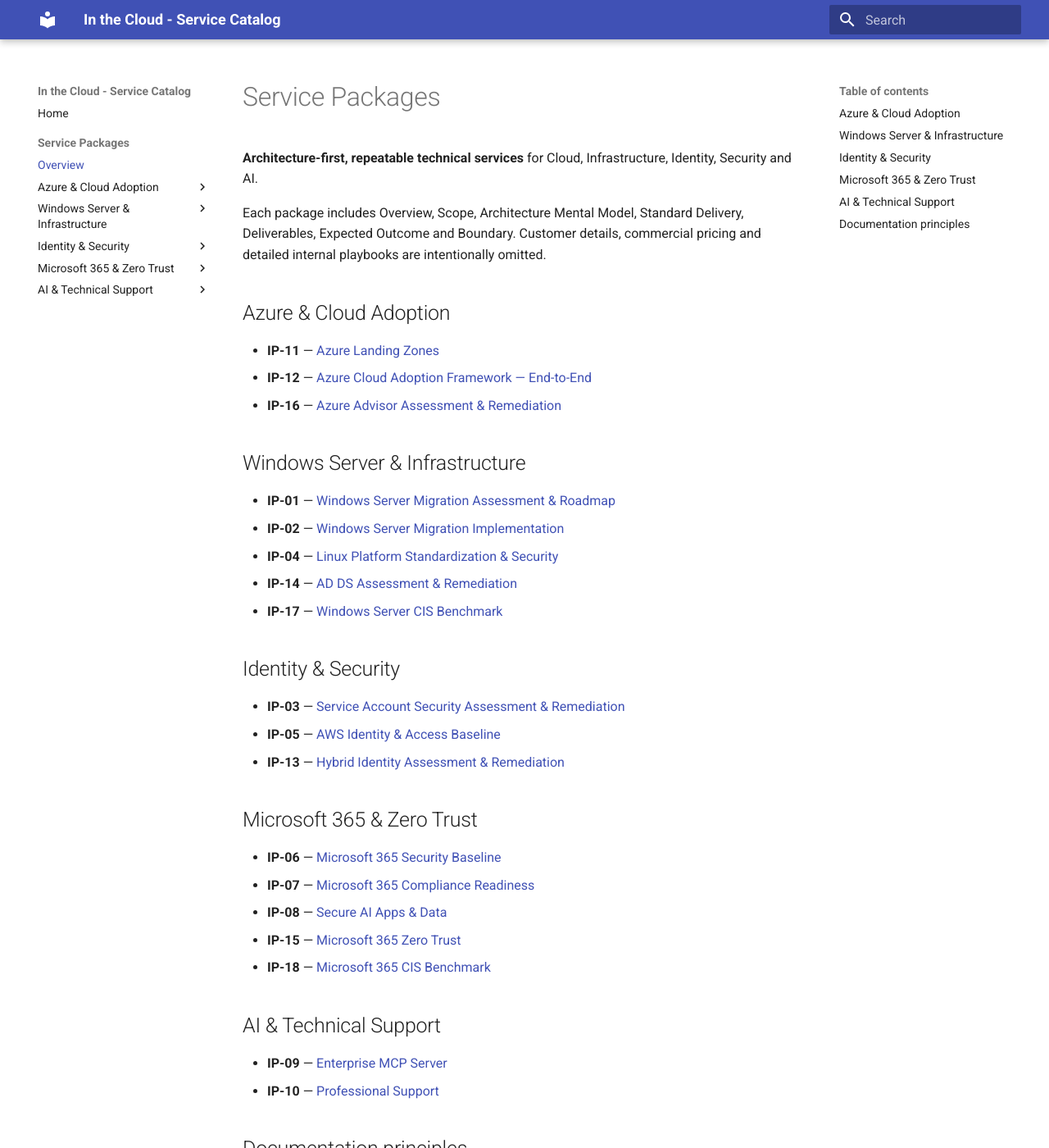
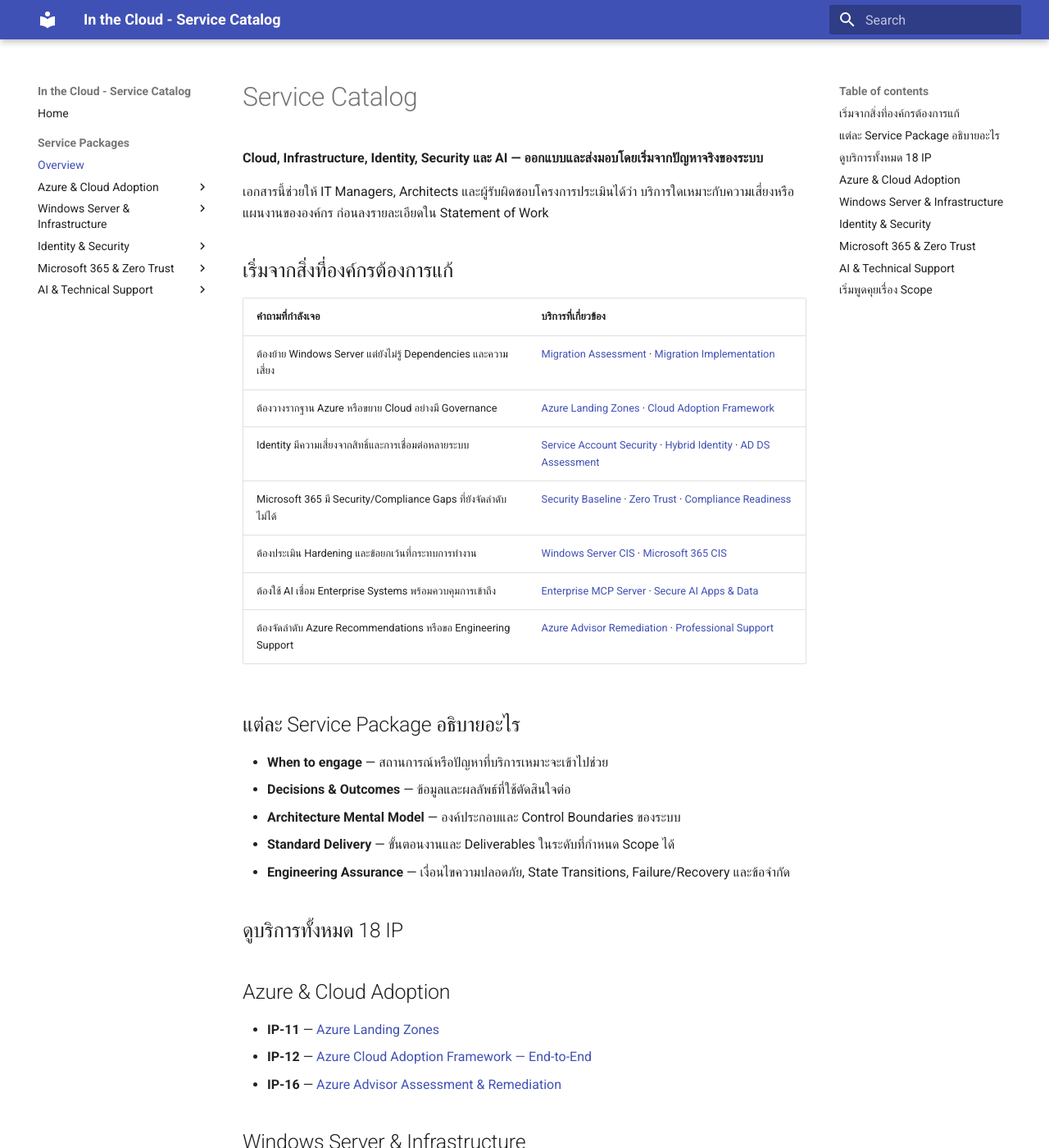
Before and after one commit to inthecloudth/service-catalog, an MkDocs documentation site: the page built from docs/services/index.md, in a window 1280 px wide and 1400 px high. Shown: the whole window at 82% size. Built offline with MkDocs 1.6.1 and Material for MkDocs 9.7.7, drawn with Linux system fonts in a browser that asks for light colours; some of the changed text lies outside the part shown.

Commit message:
docs(catalog): turn service index into a decision-maker guide

```diff
--- a/docs/services/index.md
+++ b/docs/services/index.md
@@ -1,8 +1,30 @@
-# Service Packages
+# Service Catalog
 
-**Architecture-first, repeatable technical services** for Cloud, Infrastructure, Identity, Security and AI.
+**Cloud, Infrastructure, Identity, Security และ AI — ออกแบบและส่งมอบโดยเริ่มจากปัญหาจริงของระบบ**
 
-Each package includes Overview, Scope, Architecture Mental Model, Standard Delivery, Deliverables, Expected Outcome and Boundary. Customer details, commercial pricing and detailed internal playbooks are intentionally omitted.
+เอกสารนี้ช่วยให้ IT Managers, Architects และผู้รับผิดชอบโครงการประเมินได้ว่า บริการใดเหมาะกับความเสี่ยงหรือแผนงานขององค์กร ก่อนลงรายละเอียดใน Statement of Work
+
+## เริ่มจากสิ่งที่องค์กรต้องการแก้
+
+| คำถามที่กำลังเจอ | บริการที่เกี่ยวข้อง |
+|---|---|
+| ต้องย้าย Windows Server แต่ยังไม่รู้ Dependencies และความเสี่ยง | [Migration Assessment](ip-01-windows-server-migration-assessment.md) · [Migration Implementation](ip-02-windows-server-migration-implementation.md) |
+| ต้องวางรากฐาน Azure หรือขยาย Cloud อย่างมี Governance | [Azure Landing Zones](ip-11-azure-landing-zones.md) · [Cloud Adoption Framework](ip-12-azure-cloud-adoption-framework.md) |
+| Identity มีความเสี่ยงจากสิทธิ์และการเชื่อมต่อหลายระบบ | [Service Account Security](ip-03-service-account-security.md) · [Hybrid Identity](ip-13-hybrid-identity-assessment-remediation.md) · [AD DS Assessment](ip-14-ad-ds-assessment-remediation.md) |
+| Microsoft 365 มี Security/Compliance Gaps ที่ยังจัดลำดับไม่ได้ | [Security Baseline](ip-06-m365-security-baseline.md) · [Zero Trust](ip-15-microsoft-365-zero-trust.md) · [Compliance Readiness](ip-07-m365-compliance-readiness.md) |
+| ต้องประเมิน Hardening และข้อยกเว้นที่กระทบการทำงาน | [Windows Server CIS](ip-17-windows-server-cis-benchmark.md) · [Microsoft 365 CIS](ip-18-m365-cis-benchmark.md) |
+| ต้องใช้ AI เชื่อม Enterprise Systems พร้อมควบคุมการเข้าถึง | [Enterprise MCP Server](ip-09-enterprise-mcp-server.md) · [Secure AI Apps & Data](ip-08-secure-ai-apps-data.md) |
+| ต้องจัดลำดับ Azure Recommendations หรือขอ Engineering Support | [Azure Advisor Remediation](ip-16-azure-advisor-remediation.md) · [Professional Support](ip-10-professional-support.md) |
+
+## แต่ละ Service Package อธิบายอะไร
+
+- **When to engage** — สถานการณ์หรือปัญหาที่บริการเหมาะจะเข้าไปช่วย
+- **Decisions & Outcomes** — ข้อมูลและผลลัพธ์ที่ใช้ตัดสินใจต่อ
+- **Architecture Mental Model** — องค์ประกอบและ Control Boundaries ของระบบ
+- **Standard Delivery** — ขั้นตอนงานและ Deliverables ในระดับที่กำหนด Scope ได้
+- **Engineering Assurance** — เงื่อนไขความปลอดภัย, State Transitions, Failure/Recovery และข้อจำกัด
+
+## ดูบริการทั้งหมด 18 IP
 
 ## Azure & Cloud Adoption
 
@@ -37,8 +59,12 @@ Each package includes Overview, Scope, Architecture Mental Model, Standard Deliv
 - **IP-09** — [Enterprise MCP Server](ip-09-enterprise-mcp-server.md)
 - **IP-10** — [Professional Support](ip-10-professional-support.md)
 
-## Documentation principles
+## เริ่มพูดคุยเรื่อง Scope
 
-- Architecture Mental Models explain component interactions and trust boundaries, not a customer's deployed topology.
-- Standard Delivery activities are reference phases. Project sizing and acceptance are agreed per engagement.
-- Microsoft and CIS references remain with their respective publishers; no restricted benchmark content is reproduced.
+ก่อนกำหนดขอบเขตจริง ทีมจะร่วมกันยืนยันเป้าหมาย จำนวน Workloads/Accounts หรือ Tenants ข้อจำกัดด้าน Compatibility และสิ่งที่จะใช้เป็น Acceptance Criteria
+
+**[ติดต่อ In the Cloud](mailto:info@inthecloud.co.th?subject=Service%20Catalog%20Enquiry)**
+
+---
+
+*Architecture Diagrams เป็น Conceptual Models ไม่ใช่ข้อมูลระบบจริงของลูกค้า และเอกสารนี้ไม่ใช่ข้อเสนอผูกพันเรื่องผลลัพธ์หรือระยะเวลาดำเนินการ*
```
